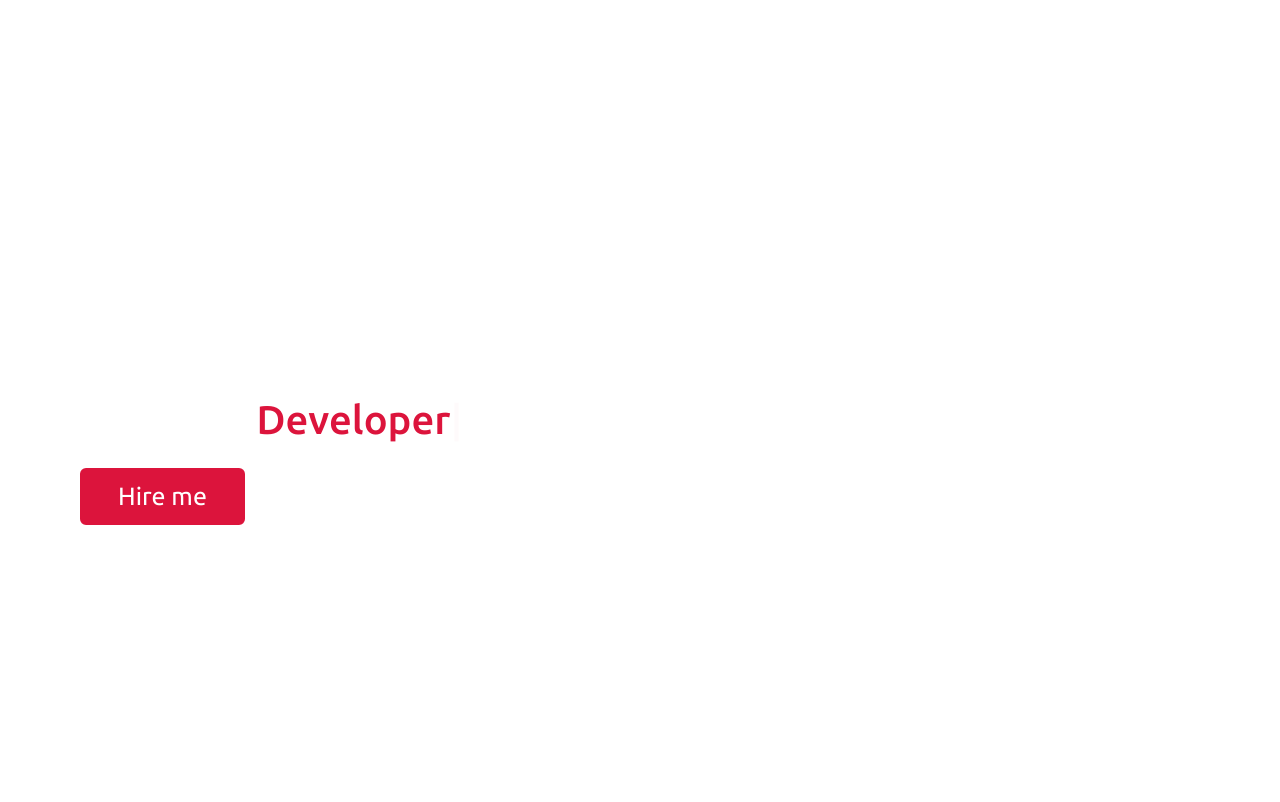
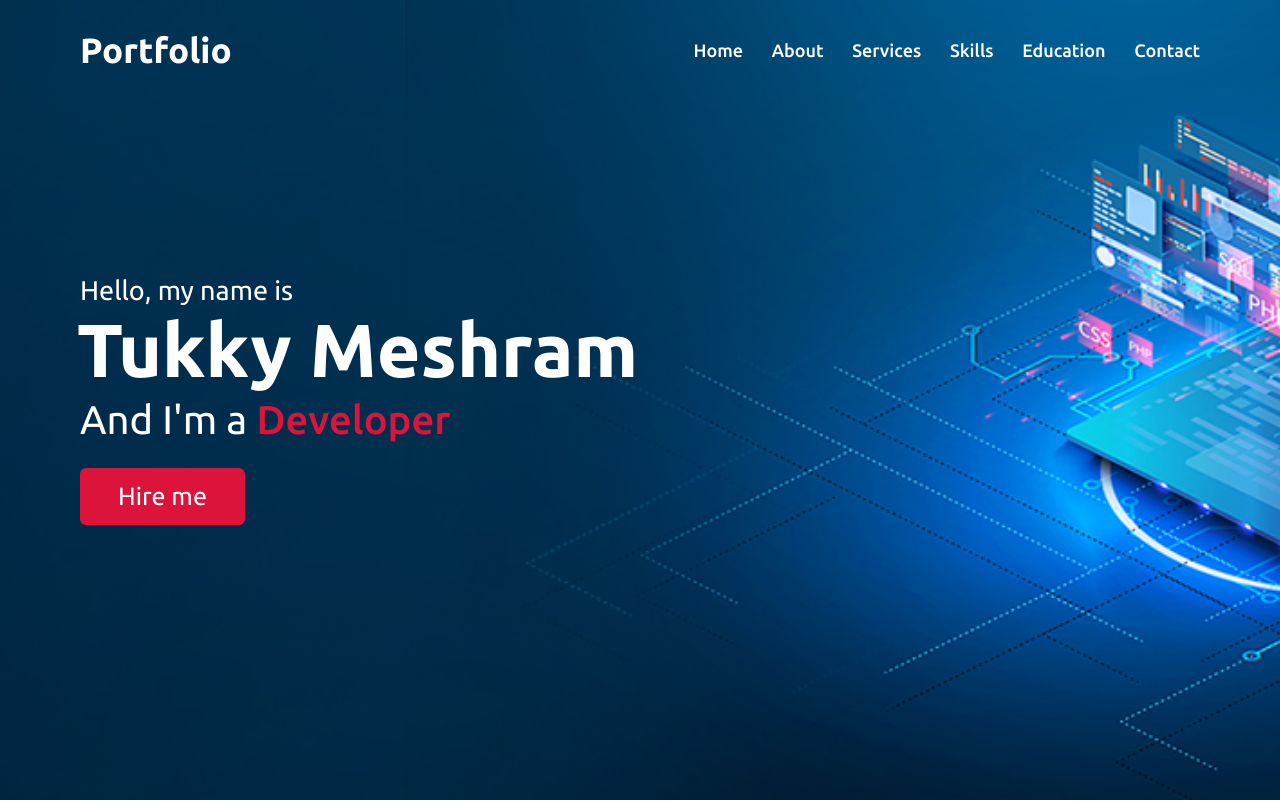
Before and after one commit to Tukky01/OIBSIP_TASK_2, a plain HTML site: page index.html in a window 1280 px wide. Shown: the top 802 px of the page. Drawn offline with nearby package versions, Linux system fonts and the light colour scheme; files whose address does not match are found by name.

Commit message:
Update style.css

```diff
--- a/style.css
+++ b/style.css
@@ -165,7 +165,7 @@ section .title::after{
 /* home section styling */
 .home{
     display: flex;
-    background: url(/images/web-development-services.jpg) no-repeat center;
+    background: url(web-development-services.jpg) no-repeat center;
     height: 100vh;
     color: #fff;
     min-height: 500px;
```
